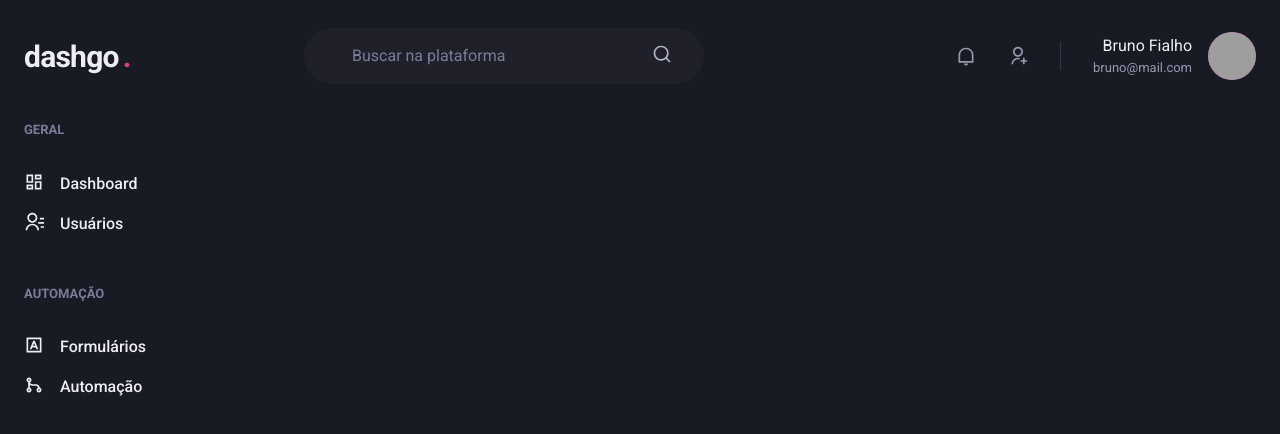
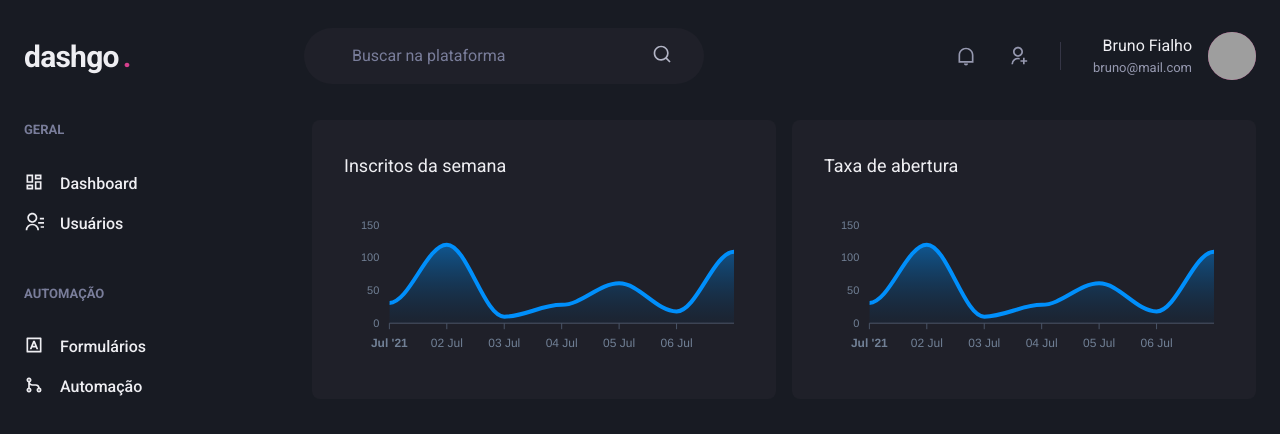
Before and after one commit to bruno-fialho/ignite-nextjs-dashgo, a Next.js app: page /dashboard in a window 1280 px wide. Shown: the top 434 px of the page. Built offline with nearby package versions, Linux system fonts and the light colour scheme; grey boxes are pictures that could not be loaded.

Commit message:
Add Charts with Apexcharts

```diff
--- a/package.json
+++ b/package.json
@@ -12,9 +12,11 @@
     "@chakra-ui/react": "^1.6.3",
     "@emotion/react": "^11.4.0",
     "@emotion/styled": "^11.3.0",
+    "apexcharts": "^3.27.1",
     "framer-motion": "^4.1.17",
     "next": "10.2.3",
     "react": "17.0.2",
+    "react-apexcharts": "^1.3.9",
     "react-dom": "17.0.2",
     "react-icons": "^4.2.0"
   },
--- a/src/pages/dashboard.tsx
+++ b/src/pages/dashboard.tsx
@@ -1,20 +1,94 @@
-import { Flex } from '@chakra-ui/react';
+import { Flex, SimpleGrid, Box, Text, theme } from '@chakra-ui/react';
+import { ApexOptions } from 'apexcharts';
+import dynamic from 'next/dynamic';
 import Header from '../components/Header';
 import Sidebar from '../components/Sidebar';
+
+const Chart = dynamic(() => import('react-apexcharts'), {
+  ssr: false,
+});
+
+const options: ApexOptions = {
+  chart: {
+    toolbar: {
+      show: false,
+    },
+    zoom: {
+      enabled: false,
+    },
+    foreColor: theme.colors.gray[500],
+  },
+  grid: {
+    show: false,
+  },
+  dataLabels: {
+    enabled: false,
+  },
+  tooltip: {
+    enabled: false,
+  },
+  xaxis: {
+    type: 'datetime',
+    axisBorder: {
+      color: theme.colors.gray[600]
+    },
+    axisTicks: {
+      color: theme.colors.gray[600]
+    },
+    categories: [
+      '2021-07-01T00:00:00.000Z',
+      '2021-07-02T00:00:00.000Z',
+      '2021-07-03T00:00:00.000Z',
+      '2021-07-04T00:00:00.000Z',
+      '2021-07-05T00:00:00.000Z',
+      '2021-07-06T00:00:00.000Z',
+      '2021-07-07T00:00:00.000Z',
+    ],
+  },
+  fill: {
+    opacity: 0.3,
+    type: 'gradient',
+    gradient: {
+      shade: 'dark',
+      opacityFrom: 0.7,
+      opacityTo: 0.3,
+    },
+
+  }
+};
+
+const series = [
+  { name: 'series-1', data: [31, 120, 10, 28, 61, 18, 109] }
+];
 
 export default function Dashboard() {
   return (
     <Flex direction="column" h="100vh">
       <Header />
 
-      <Flex
-        w="100%"
-        my="6"
-        maxW={1480}
-        mx="auto"
-        px="6"
-      >
+      <Flex w="100%" my="6" maxW={1480} mx="auto" px="6">
         <Sidebar />
+
+        <SimpleGrid flex="1" gap="4" minChildWidth="320px" align="flex-start">
+          <Box
+            p="8"
+            bg="gray.800"
+            borderRadius={8}
+            pb="4"
+          >
+            <Text fontSize="lg" mb="4">Inscritos da semana</Text>
+            <Chart options={options} series={series} type="area" height={160} />
+          </Box>
+          <Box
+            p="8"
+            bg="gray.800"
+            borderRadius={8}
+            pb="4"
+          >
+            <Text fontSize="lg" mb="4">Taxa de abertura</Text>
+            <Chart options={options} series={series} type="area" height={160} />
+          </Box>
+        </SimpleGrid>
       </Flex>
     </Flex>
   )
```
Also changed, not shown: 1 other file (tests, documents, lock files or other folders).
